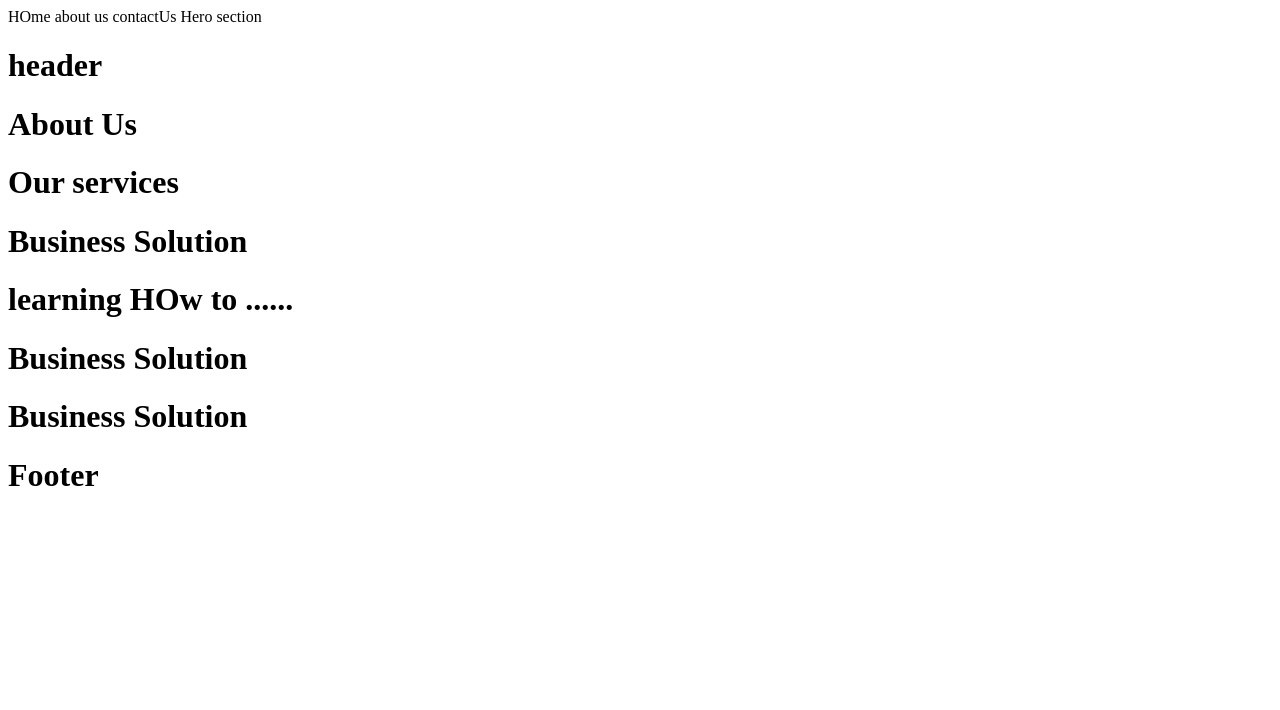
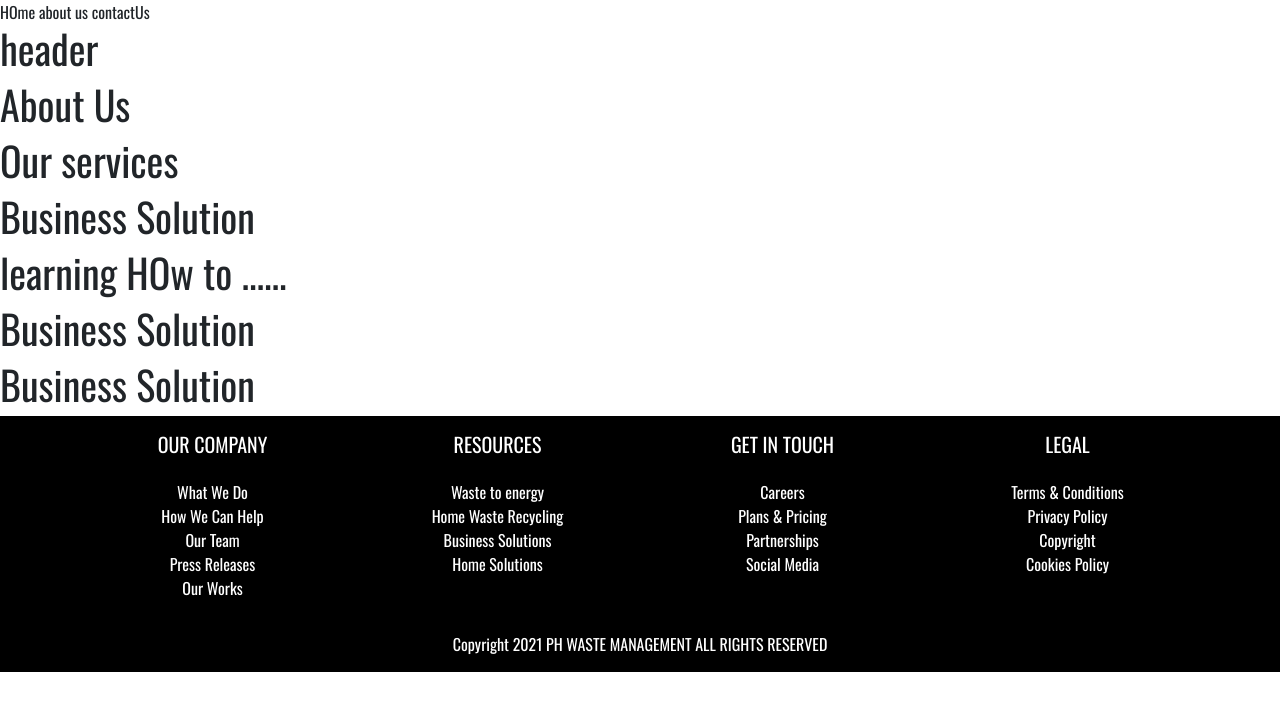
Before and after one commit to Rashmimendpara/PSD-Template, a website: page index.html in a window 1280 px wide. Drawn offline with nearby package versions, Linux system fonts and the light colour scheme.

Commit message:
Footer added

```diff
--- a/index.html
+++ b/index.html
@@ -3,13 +3,29 @@
   <head>
     <meta charset="UTF-8" />
     <meta name="viewport" content="width=device-width, initial-scale=1.0" />
-    <link rel="stylesheet" href="styles.css" />
+
+    <link
+      href="https://cdn.jsdelivr.net/npm/bootstrap@5.3.1/dist/css/bootstrap.min.css"
+      rel="stylesheet"
+      integrity="sha384-4bw+/aepP/YC94hEpVNVgiZdgIC5+VKNBQNGCHeKRQN+PtmoHDEXuppvnDJzQIu9"
+      crossorigin="anonymous"
+    />
+    <link rel="stylesheet" href="style.css" />
+
+    <style>
+      @import url("http://fonts.googleapis.com/css?family=Oswald:400,300,700");
+      body {
+        --bs-font-sans-serif: "Kdam Thmor Pro", Oswald;
+        --bs-body-font-family: var(--bs-font-Oswald);
+        --bs-font-monospace: "VT323", monospace;
+      }
+    </style>
     <title>PSD-Demo</title>
   </head>
   <body>
     <!-- Section-1 -->
     <navbar class="nav">HOme about us contactUs</navbar>
-    Hero section
+
     <h1 class="hero">header</h1>
 
     <!-- Section-2 -->
@@ -31,6 +47,129 @@
     <h1 class="pickup&waste">Business Solution</h1>
 
     <!-- Section-8 -->
-    <h1 class="footer">Footer</h1>
+    <div class="footer" style="background-color: black">
+      <!-- Footer -->
+      <footer class="page-footer font-small indigo">
+        <!-- Footer Links -->
+        <div class="container text-center text-md-left">
+          <!-- Grid row -->
+          <div class="row">
+            <!-- Grid column -->
+            <div class="col-md-3 mx-auto">
+              <!-- Links -->
+              <h5 class="font-weight-bold text-uppercase mt-3 mb-4">
+                Our Company
+              </h5>
+
+              <ul class="list-unstyled">
+                <li>
+                  <a href="#!">What We Do</a>
+                </li>
+                <li>
+                  <a href="#!">How We Can Help</a>
+                </li>
+                <li>
+                  <a href="#!">Our Team</a>
+                </li>
+                <li>
+                  <a href="#!">Press Releases</a>
+                </li>
+                <li>
+                  <a href="#!">Our Works</a>
+                </li>
+              </ul>
+            </div>
+            <!-- Grid column -->
+
+            <hr class="clearfix w-100 d-md-none" />
+
+            <!-- Grid column -->
+            <div class="col-md-3 mx-auto">
+              <!-- Links -->
+              <h5 class="font-weight-bold text-uppercase mt-3 mb-4">
+                Resources
+              </h5>
+
+              <ul class="list-unstyled">
+                <li>
+                  <a href="#!">Waste to energy</a>
+                </li>
+                <li>
+                  <a href="#!">Home Waste Recycling</a>
+                </li>
+                <li>
+                  <a href="#!">Business Solutions</a>
+                </li>
+                <li>
+                  <a href="#!">Home Solutions</a>
+                </li>
+              </ul>
+            </div>
+            <!-- Grid column -->
+
+            <hr class="clearfix w-100 d-md-none" />
+
+            <!-- Grid column -->
+            <div class="col-md-3 mx-auto">
+              <!-- Links -->
+              <h5 class="font-weight-bold text-uppercase mt-3 mb-4">
+                Get In Touch
+              </h5>
+
+              <ul class="list-unstyled">
+                <li>
+                  <a href="#!">Careers</a>
+                </li>
+                <li>
+                  <a href="#!">Plans & Pricing</a>
+                </li>
+                <li>
+                  <a href="#!">Partnerships</a>
+                </li>
+                <li>
+                  <a href="#!">Social Media</a>
+                </li>
+              </ul>
+            </div>
+            <!-- Grid column -->
+
+            <hr class="clearfix w-100 d-md-none" />
+
+            <!-- Grid column -->
+            <div class="col-md-3 mx-auto">
+              <!-- Links -->
+              <h5 class="font-weight-bold text-uppercase mt-3 mb-4">Legal</h5>
+
+              <ul class="list-unstyled">
+                <li>
+                  <a href="#!">Terms & Conditions</a>
+                </li>
+                <li>
+                  <a href="#!">Privacy Policy</a>
+                </li>
+                <li>
+                  <a href="#!">Copyright</a>
+                </li>
+                <li>
+                  <a href="#!">Cookies Policy</a>
+                </li>
+              </ul>
+            </div>
+            <!-- Grid column -->
+          </div>
+          <!-- Grid row -->
+        </div>
+        <!-- Footer Links -->
+
+        <!-- Copyright -->
+        <div class="footer-copyright text-center py-3">
+          <a href="/">
+            Copyright 2021 PH WASTE MANAGEMENT ALL RIGHTS RESERVED</a
+          >
+        </div>
+        <!-- Copyright -->
+      </footer>
+      <!-- Footer -->
+    </div>
   </body>
 </html>
--- /dev/null
+++ b/package.json
@@ -0,0 +1,5 @@
+{
+  "dependencies": {
+    "bootstrap": "^5.3.1"
+  }
+}
--- a/style.css
+++ b/style.css
@@ -1,6 +1,17 @@
-
+@import url("http://fonts.googleapis.com/css?family=Oswald:400,300,700");
 *,body{
     margin: 0px;
     padding: 0%;
     box-sizing: border-box;
 }
+
+body {
+    font-family: 'Oswald', sans-serif !important;
+}
+h5{
+    color:  white;
+}
+a{
+    color:  white;
+    text-decoration: none
+}
```
Also changed, not shown: 1 other file.
